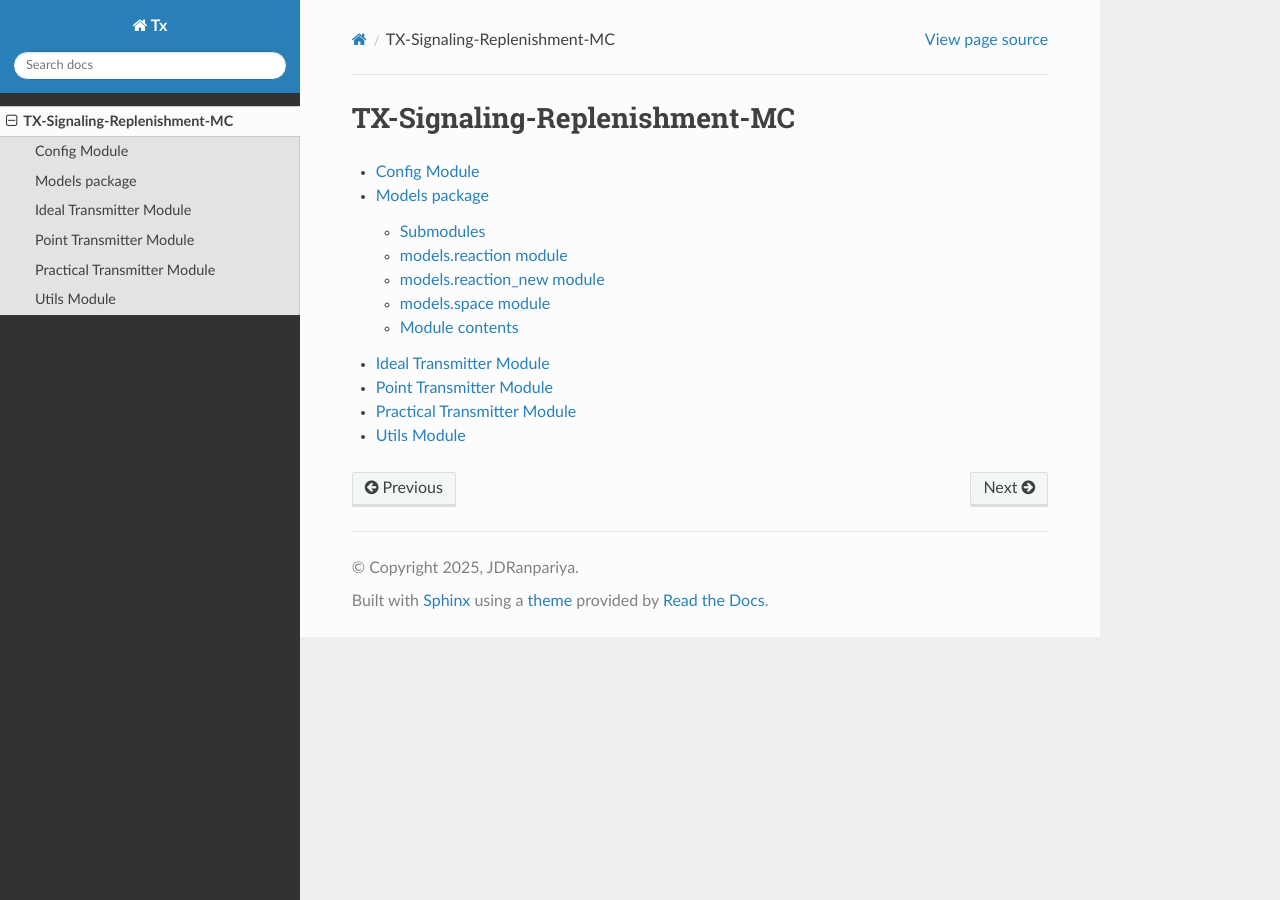
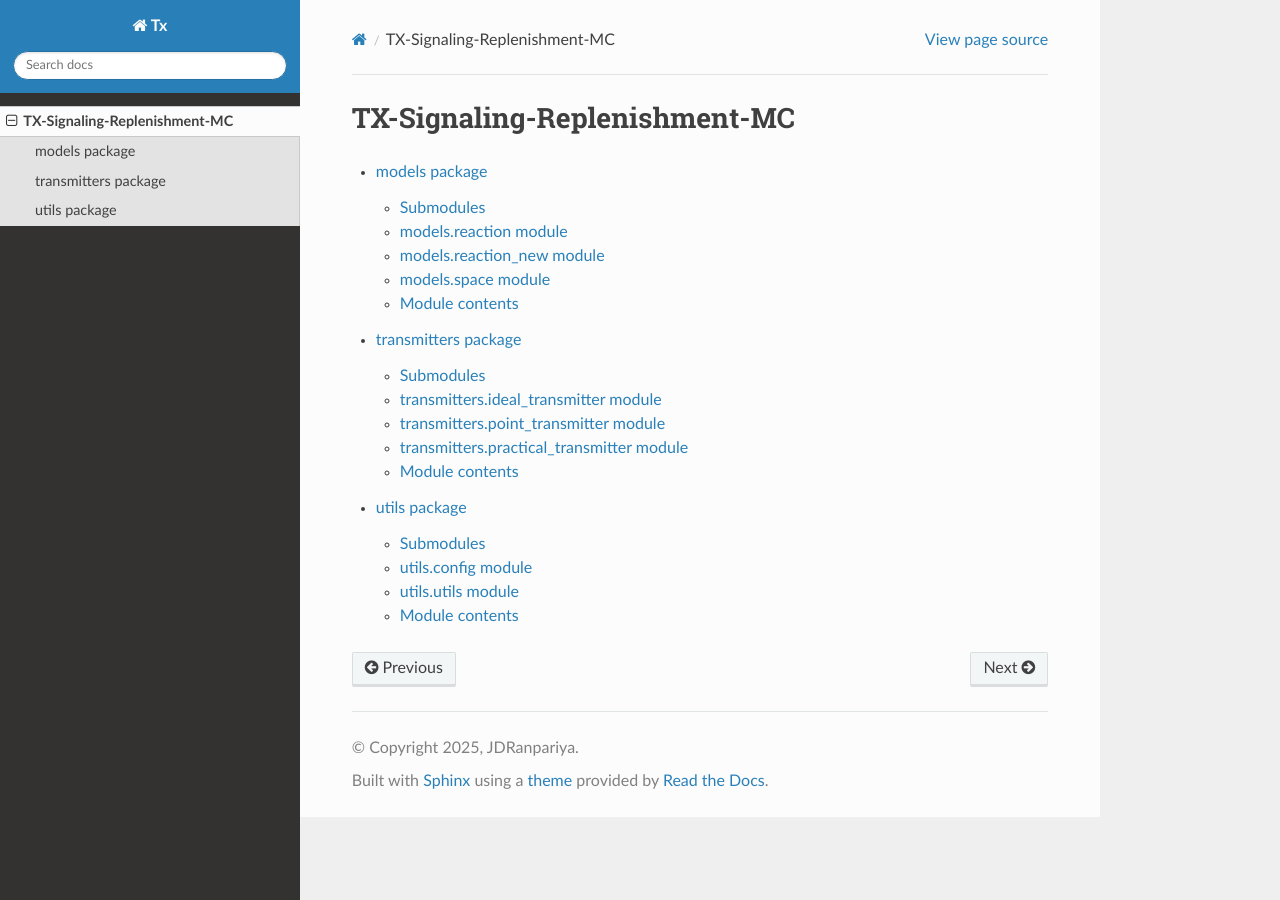
Before and after one commit to maxschaefer-fau/TX-Signaling-Replenishment-MC, a Sphinx documentation site: the page built from docs/autodoc/modules.rst, in a window 1280 px wide. Built offline with Sphinx 7.4.7 and the Read the Docs theme 3.1.0, drawn with Linux system fonts in a browser that asks for light colours.

Commit message:
restructure code v1

```diff
--- a/docs/autodoc/models.rst
+++ b/docs/autodoc/models.rst
@@ -1,4 +1,4 @@
-Models package
+models package
 ==============
 
 Submodules
--- a/docs/autodoc/modules.rst
+++ b/docs/autodoc/modules.rst
@@ -4,9 +4,6 @@ TX-Signaling-Replenishment-MC
 .. toctree::
    :maxdepth: 4
 
-   config
    models
-   ideal_transmitter
-   point_transmitter
-   practical_transmitter
+   transmitters
    utils
```
Also changed, not shown: docs/autodoc/config.rst (deleted, +0 -7 lines), docs/autodoc/ideal_transmitter.rst (deleted, +0 -7 lines), docs/autodoc/point_transmitter.rst (deleted, +0 -7 lines), docs/autodoc/practical_transmitter.rst (deleted, +0 -7 lines), docs/autodoc/transmitters.rst (added, +37 -0 lines), docs/autodoc/utils.rst (+24 -2 lines).
